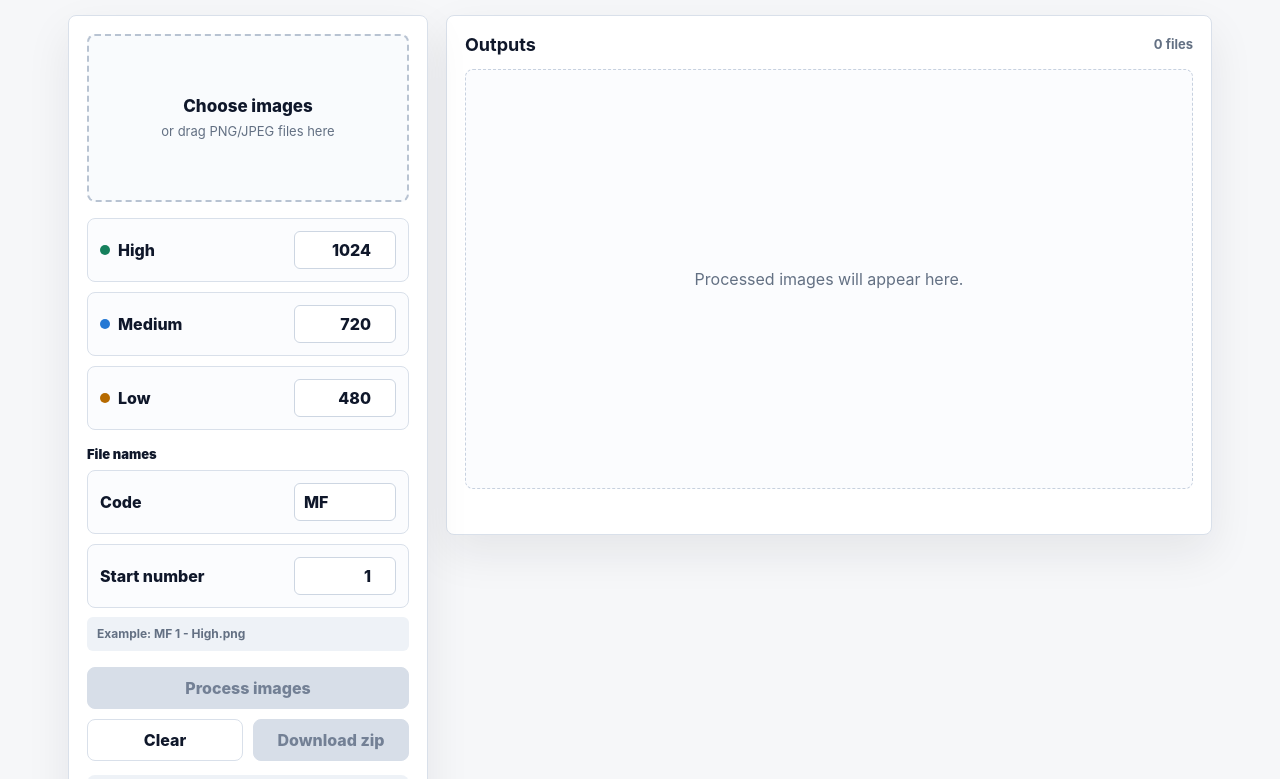
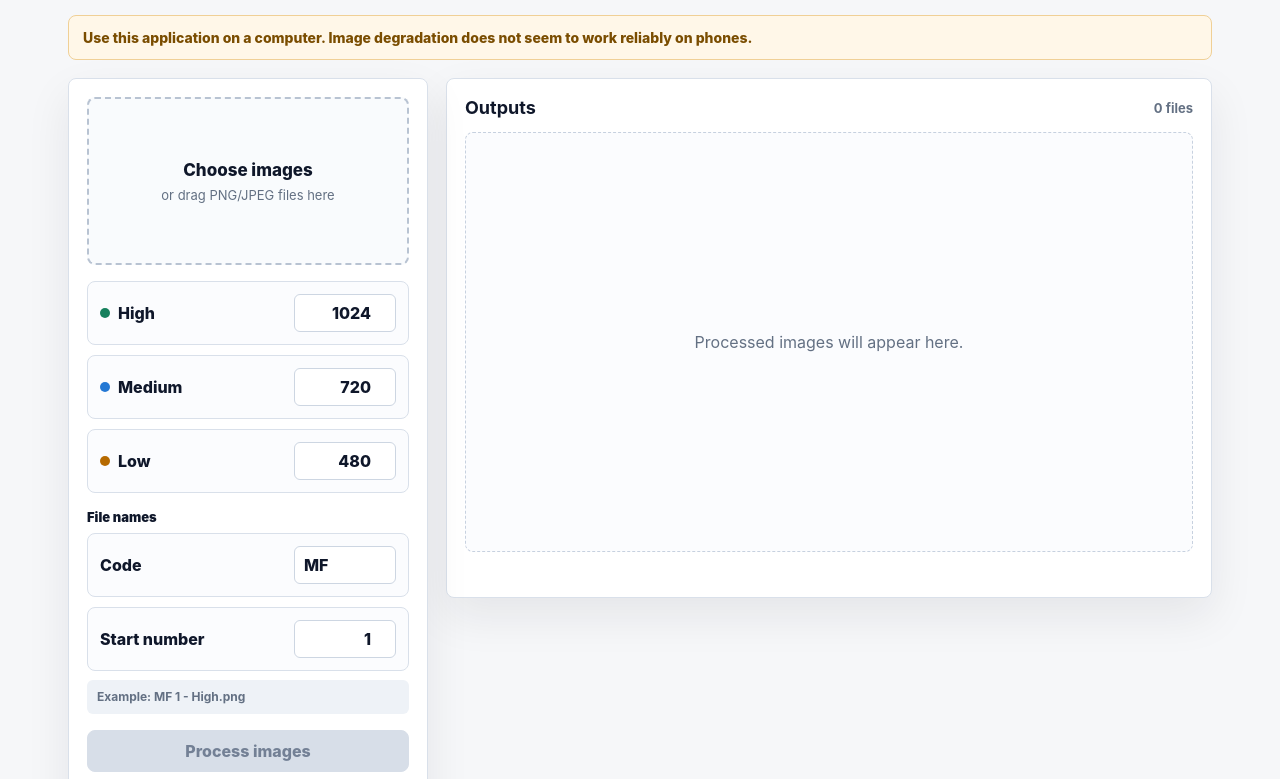
Before and after one commit to DCBLA/image-resolution-splitter, a plain HTML site: page index.html in a window 1280 px wide. Shown: the part 104-883 px from the top of the page. Drawn offline with Linux system fonts and the light colour scheme.

Commit message:
Add desktop use warning

```diff
--- a/index.html
+++ b/index.html
@@ -80,6 +80,18 @@
       font-size: 13px;
       font-weight: 700;
       white-space: nowrap;
+    }
+
+    .device-warning {
+      margin: 0 0 18px;
+      padding: 12px 14px;
+      border: 1px solid #f0d096;
+      border-radius: var(--radius);
+      background: #fff7e8;
+      color: #7a4d00;
+      font-size: 14px;
+      font-weight: 800;
+      line-height: 1.4;
     }
 
     .workspace {
@@ -512,6 +524,8 @@
       </div>
       <div class="privacy">Local only</div>
     </div>
+
+    <div class="device-warning">Use this application on a computer. Image degradation does not seem to work reliably on phones.</div>
 
     <section class="workspace">
       <aside class="panel controls">
```
